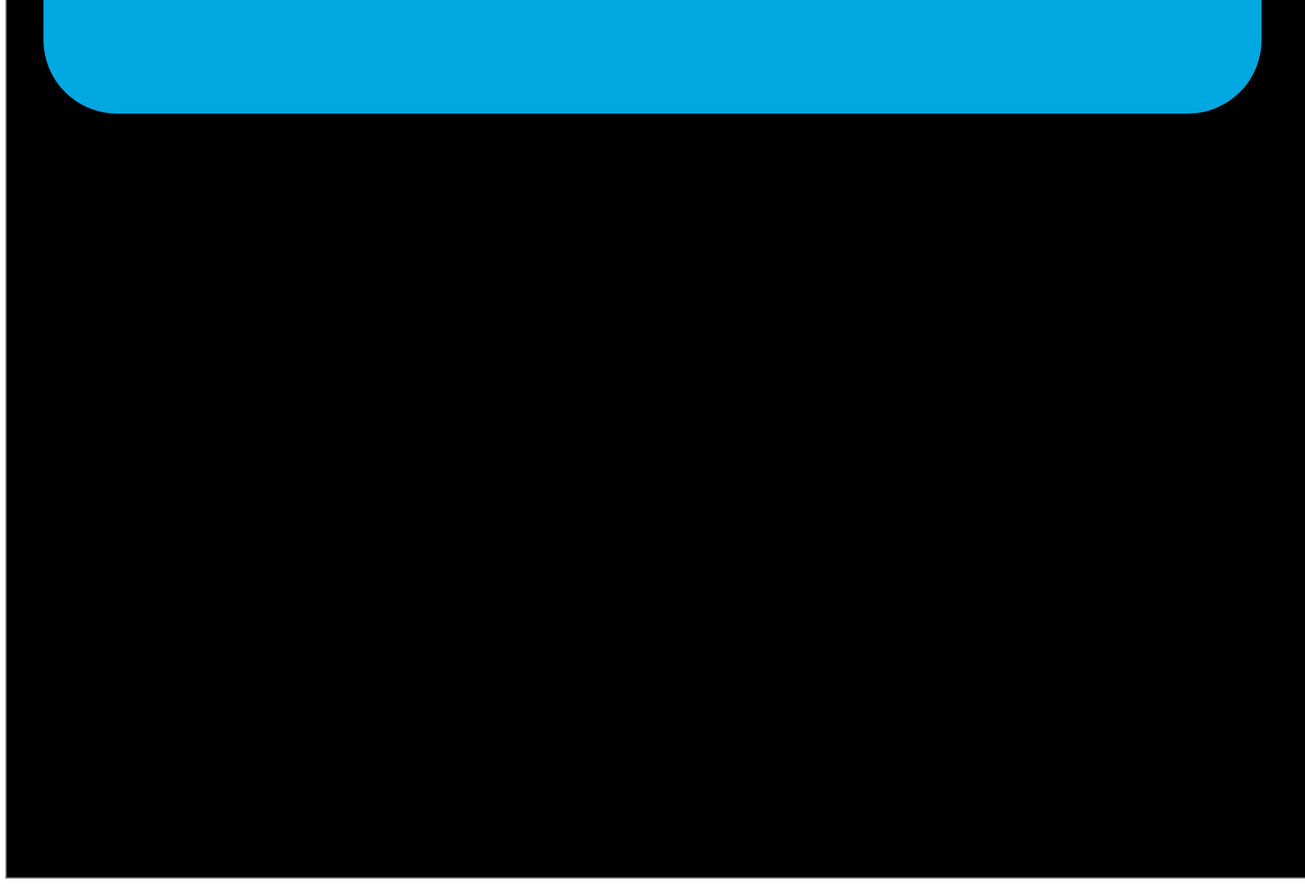
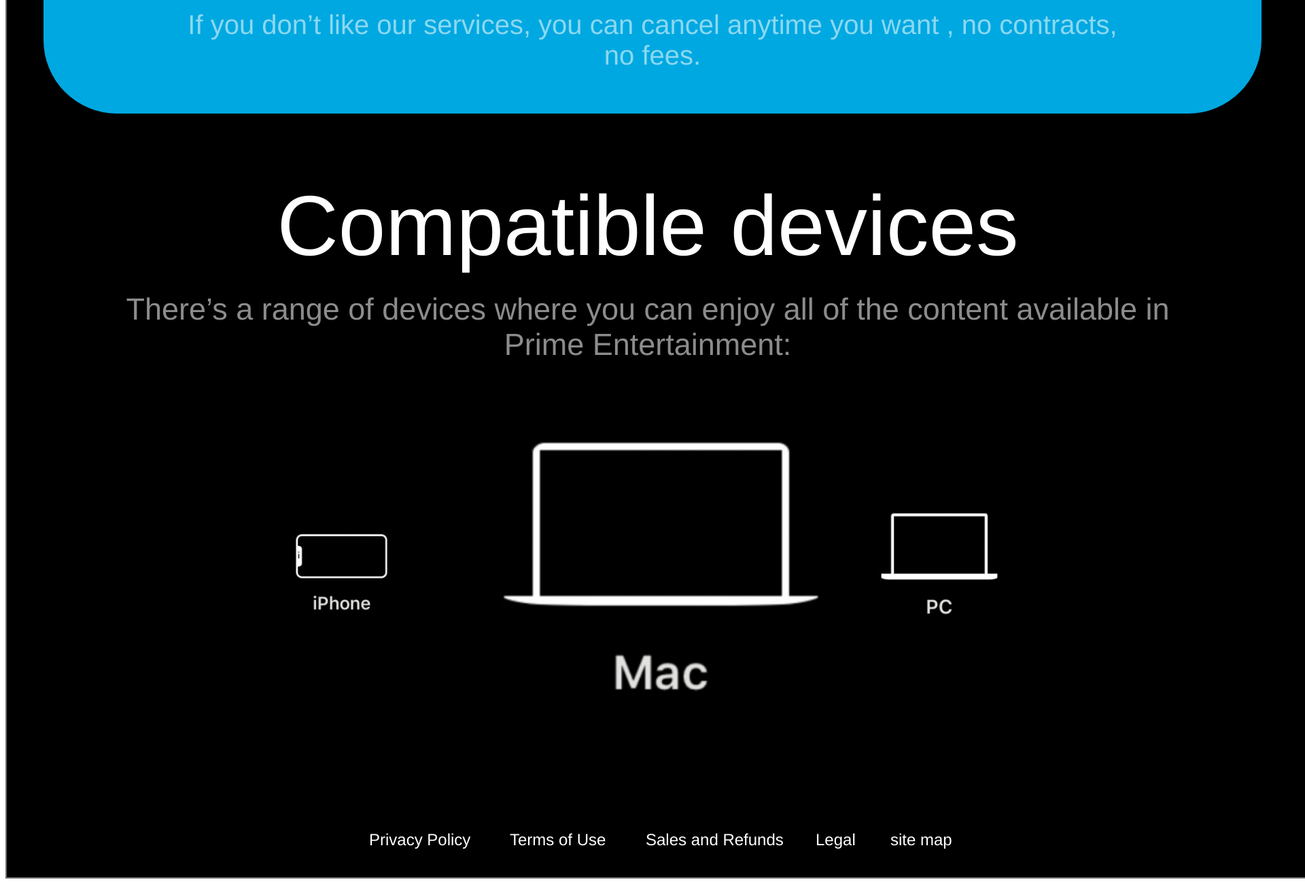
Before and after one commit to RyuMitsuky/HTML_S2_VelandiaJuan, a plain HTML site: page dia4/index.html in a window 1280 px wide. Shown: the part 2867-4167 px from the top of the page at 68% size, 1920 px wide, since content can reach past the window. Drawn offline with Linux system fonts and the light colour scheme.

Commit message:
feat :zap: add new data

```diff
--- a/dia4/Css/styles.css
+++ b/dia4/Css/styles.css
@@ -333,5 +333,158 @@
     background-position: center;
     position: absolute;
 
+}
+
+.cuadroazuldescripcion3 {
+
+    top: 2881px;
+    left: 269px;
+    width: 1382px;
+    height: 88px;
+    font-size: 40px;
+    text-align: center;
+    font-family: 'Helvetica Neue', Helvetica, Arial, sans-serif;
+    position: absolute;
+    color: var(--darkreader-text-ffffff8c, rgba(255, 255, 255, 0.55));
 
 }
+
+.compatibletitulo {
+
+    top: 3127px;
+    left: 181px;
+    width: 1544px;
+    height: 99px;
+    font-size: 125px;
+    text-align: center;
+    font-family: 'Helvetica Neue', Helvetica, Arial, sans-serif;
+    position: absolute;
+    color: #FFFFFF;
+
+}
+
+
+.compatibledescripcion {
+
+    top: 3296px;
+    left: 181px;
+    width: 1544px;
+    height: 99px;
+    height: 99px;
+    font-size: 45px;
+    text-align: center;
+    font-family: 'Helvetica Neue', Helvetica, Arial, sans-serif;
+    position: absolute;
+    color: var(--darkreader-text-ffffff8c, rgba(255, 255, 255, 0.55));
+
+
+}
+
+.compatibleimagenes1 {
+
+    top: 3606px;
+    left: 386px;
+    width: 256px;
+    height: 219px;
+    background-image: url(./../imagenes/iphone.png);
+    position: absolute;
+
+
+}
+
+.compatibleimagenes2 {
+
+    top: 3440px;
+    left: 685px;
+    width: 584px;
+    height: 534px;
+    background-image: url(./../imagenes/mac.png);
+    position: absolute;
+    background-size: contain;
+    background-repeat: no-repeat;
+    background-position: center;
+
+}
+
+.compatibleimagenes3 {
+
+    top: 3587px;
+    left: 1261px;
+    width: 271px;
+    height: 238px;
+    background-image: url(./../imagenes/laptop.png);
+    position: absolute;
+
+}
+
+
+.privacidad {
+
+    top: 4088px;
+    left: 543px;
+    width: 831px;
+    height: 25px;
+    position: absolute;
+    color: white;
+    font-size: 24px;
+    font-family: 'Helvetica Neue', Helvetica, Arial, sans-serif;
+
+}
+
+.terminos {
+
+
+    top: 4088px;
+    left: 750px;
+    width: 831px;
+    height: 25px;
+    position: absolute;
+    color: white;
+    font-size: 24px;
+    font-family: 'Helvetica Neue', Helvetica, Arial, sans-serif;
+
+}
+
+.reembolsos {
+
+    top: 4088px;
+    left: 950px;
+    width: 831px;
+    height: 25px;
+    position: absolute;
+    color: white;
+    font-size: 24px;
+    font-family: 'Helvetica Neue', Helvetica, Arial, sans-serif;
+
+
+}
+
+.legal {
+
+
+    top: 4088px;
+    left: 1200px;
+    width: 831px;
+    height: 25px;
+    position: absolute;
+    color: white;
+    font-size: 24px;
+    font-family: 'Helvetica Neue', Helvetica, Arial, sans-serif;
+
+
+}
+
+
+.sitio {
+
+    top: 4088px;
+    left: 1310px;
+    width: 831px;
+    height: 25px;
+    position: absolute;
+    color: white;
+    font-size: 24px;
+    font-family: 'Helvetica Neue', Helvetica, Arial, sans-serif;
+
+
+}
--- a/dia4/index.html
+++ b/dia4/index.html
@@ -39,8 +39,19 @@
     <div class="cuadroazul3"></div>
     <div class="cuadroazultitulo3"> Cancel any time , anywhere </div>
     <div class="cuadroazulx"></div>
-    <div class="cuadroazuldescripcion3"></div>
+    <div class="cuadroazuldescripcion3"> If you don’t like our services, you can cancel anytime you want , no contracts, no fees.</div>
+    <div class="compatibletitulo">Compatible devices</div>
+    <div class="compatibledescripcion">There’s a range of devices where you can enjoy all of the content available in Prime Entertainment:</div>
+    <div class="compatibleimagenes1"></div>
+    <div class="compatibleimagenes2"></div>
+    <div class="compatibleimagenes3"></div>
 
+
+    <div class="privacidad"> Privacy Policy</div>
+    <div class="terminos"> Terms of Use </div>
+    <div class="reembolsos"> Sales and Refunds</div>
+    <div class="legal">Legal </div>
+    <div class="sitio "> site map </div>
 
 
 
```
Also changed, not shown: dia4/imagenes/iphone.png (renamed from dia4/imagenes/iphone.webp), dia4/imagenes/laptop.png (renamed from dia4/imagenes/laptop.webp), dia4/imagenes/mac.png (renamed from dia4/imagenes/mac.webp), dia4/imagenes/space.webp (deleted).
